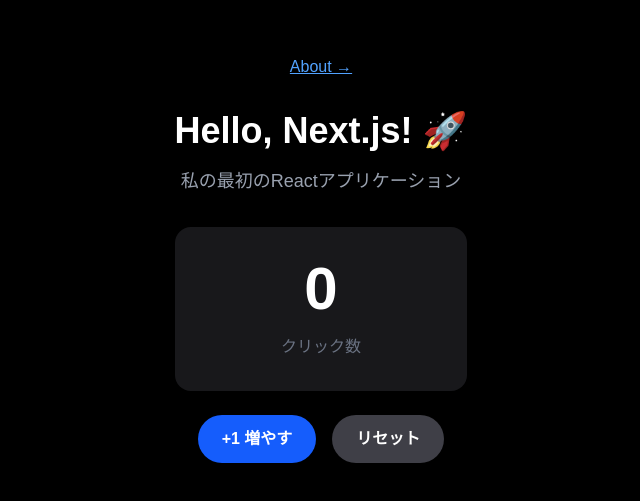
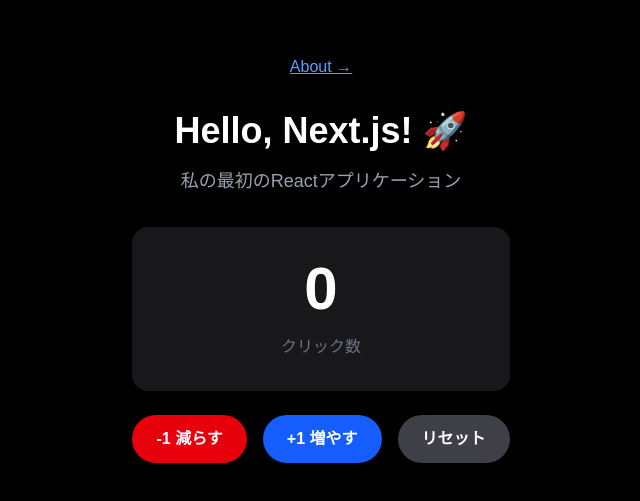
Before and after one commit to kayashimanaho/my-first-nextjs, a Next.js app: page / in a window 1280 px wide. Shown: the part 141-642 px from the top of the page, without its empty margins (319-959 px from the left). Built offline with nearby package versions, Linux system fonts and the light colour scheme.

Commit message:
マイナスボタンの追加

```diff
--- a/app/page.tsx
+++ b/app/page.tsx
@@ -40,6 +40,12 @@
         {/* ボタン */}
         <div className="flex gap-4 justify-center">
           <button
+            onClick={() => setCount(count - 1)}
+            className="bg-red-600 hover:bg-red-700 text-white font-bold py-3 px-6 rounded-full transition"
+          >
+            -1 減らす
+          </button>
+          <button
             onClick={() => setCount(count + 1)}
             className="bg-blue-600 hover:bg-blue-700 text-white font-bold py-3 px-6 rounded-full transition"
           >
```
